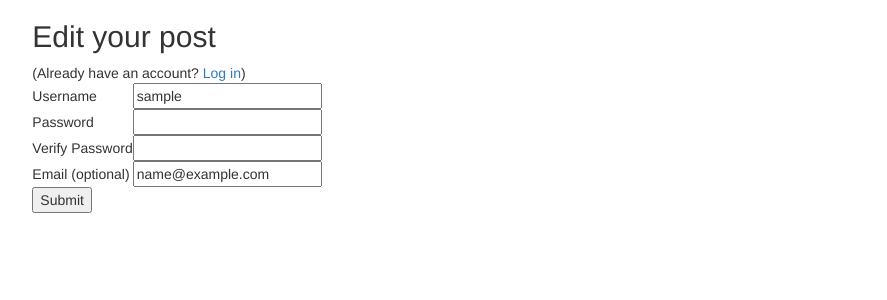
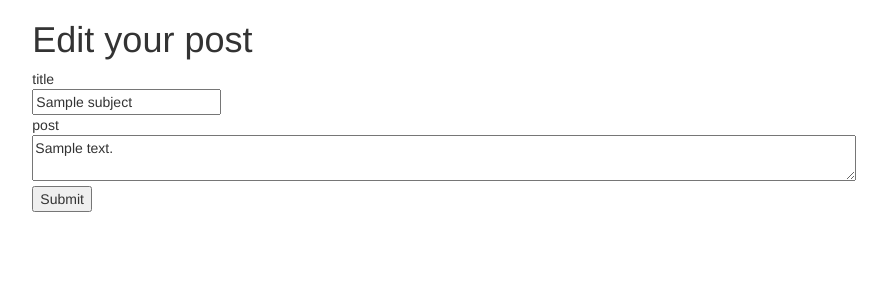
Before and after one commit to asuozzo/buildablog, a Python web app: template templates/edit.html in a window 1280 px wide. Shown: the part 90-390 px from the top of the page, without its empty margins (196-1083 px from the left). Run offline with Jinja, Linux system fonts and the light colour scheme; the template is opened without the code that fills it: most values are stand-ins (such as "Sample title", 1, 10 or a date in 2020); some libraries are stand-ins or nearby versions.

Commit message:
added edit, delete functions to posts if user = author

```diff
--- a/templates/edit.html
+++ b/templates/edit.html
@@ -1,62 +1,23 @@
 {% extends "base.html" %}
 
 {% block content %}
-   <div class="col-xs-12 col-md-8 col-md-offset-2">
-   <h2>Edit your post</h2>
-   (Already have an account? <a href="/login">Log in</a>)
+<div class="col-xs-12 col-md-8 col-md-offset-2">
+    <h1>Edit your post</h1>
     <form method="post">
-      <table>
-        <tr>
-          <td class="label">
-            Username
-          </td>
-          <td>
-            <input type="text" name="username" value="{{username}}">
-          </td>
-          <td class="error">
-            {{error_username}}
-          </td>
-        </tr>
+        <label>
+            <div>title</div>
+            <input type="text" name="subject" value="{{subject}}">
+        </label>
 
-        <tr>
-          <td class="label">
-            Password
-          </td>
-          <td>
-            <input type="password" name="password" value="">
-          </td>
-          <td class="error">
-            {{error_password}}
-          </td>
-        </tr>
+        <label>
+            <div>post</div>
+            <textarea class="submit-post" name="content">{{content}}</textarea>
+        </label>
 
-        <tr>
-          <td class="label">
-            Verify Password
-          </td>
-          <td>
-            <input type="password" name="verify" value="">
-          </td>
-          <td class="error">
-            {{error_verify}}
-          </td>
-        </tr>
+        <div class="error">{{error}}</div>
 
-        <tr>
-          <td class="label">
-            Email (optional)
-          </td>
-          <td>
-            <input type="text" name="email" value="{{email}}">
-          </td>
-          <td class="error">
-            {{error_email}}
-          </td>
-        </tr>
-      </table>
-
-      <input type="submit">
+        <input type="submit">
     </form>
-    </div>
+</div>
 
 {% endblock %}
--- a/templates/welcome.html
+++ b/templates/welcome.html
@@ -6,7 +6,7 @@
 
     <h3>Your posts</h3>
     {% for b in blogs %}
-    <div><a href="/{{b.key.integer_id()}}">{{b.subject}}</a>  Edit | Delete</div>
+    <div><h5><a href="/{{b.key.integer_id()}}">{{b.subject}}</a></h5><a href="/{{b.key.integer_id()}}/edit">Edit</a> | <a href="/{{b.key.integer_id()}}/delete">Delete</a></div>
     {% endfor %}
 
     <h3>Your comments</h3>
```
Also changed, not shown: main.py (+48 -5 lines), templates/blogpage.html (+7 -3 lines), templates/delete.html (added, +16 -0 lines).
